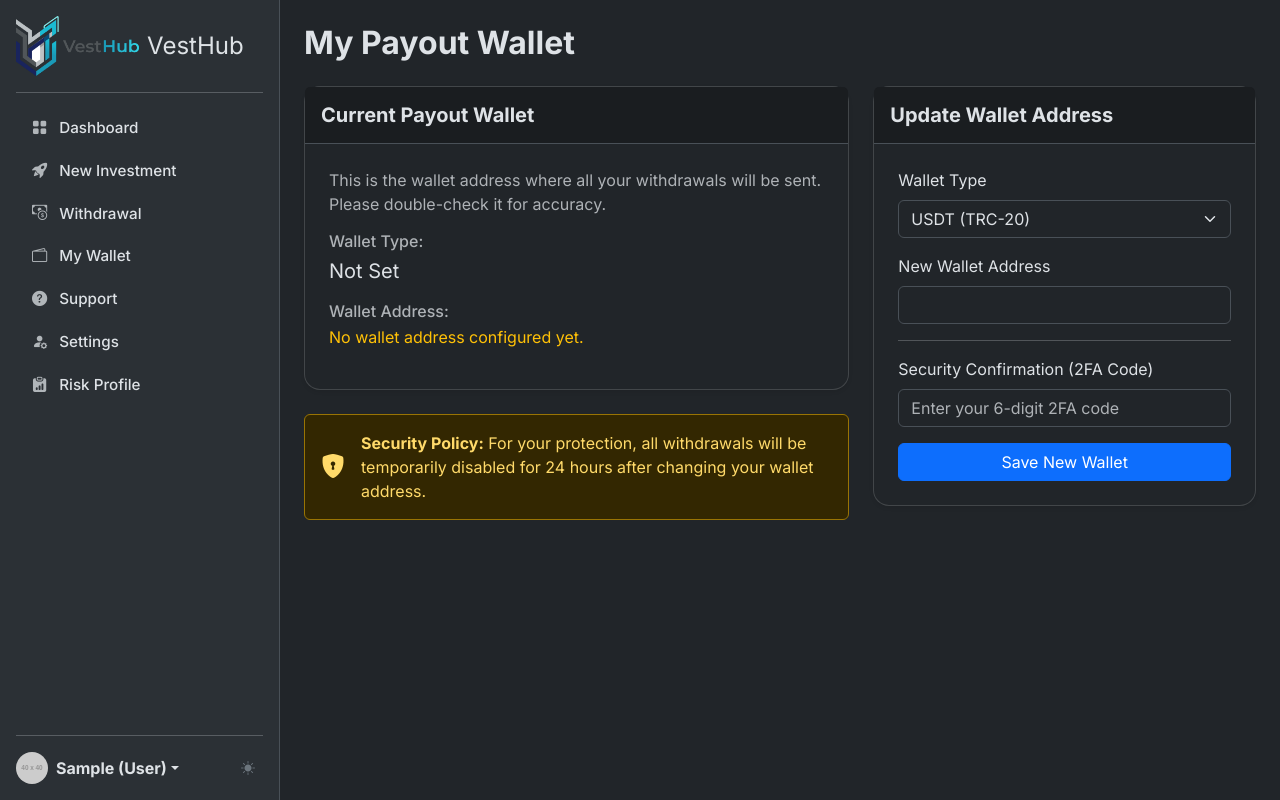
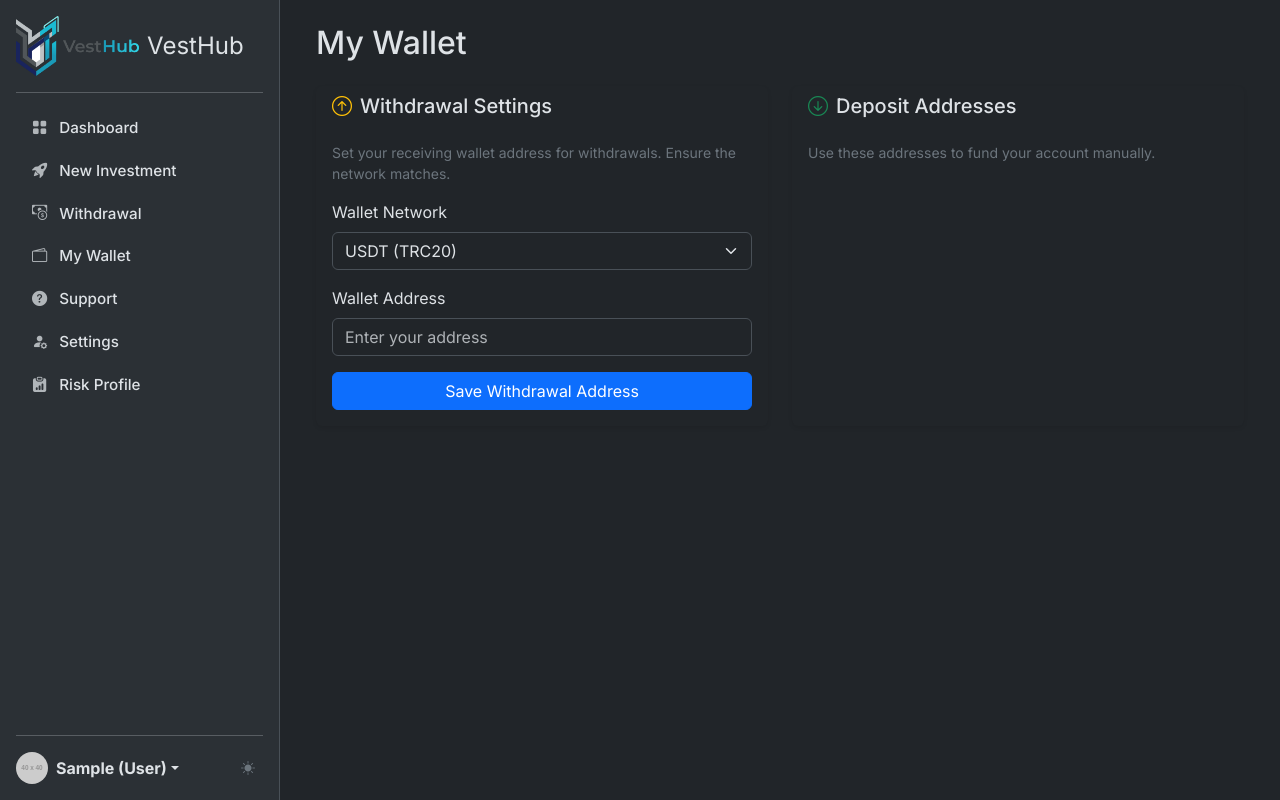
Before and after one commit to pdrm55/vesthub, a Flask app: page /wallet in a window 1280 px wide. Run offline with Flask 3, Linux system fonts and the light colour scheme; the visitor is signed in with stand-in values (Sample User, id 1); grey boxes labelled with a size stand in for pictures from a placeholder-image service; data that the repository does not hold is empty; some libraries are stand-ins or nearby versions.

Commit message:
Wallet update

```diff
--- a/routes/user.py
+++ b/routes/user.py
@@ -13,7 +13,6 @@ user_bp = Blueprint('user', __name__)
 @user_bp.route('/dashboard')
 @login_required
 def dashboard():
-    # Sum using Python sum() on Decimals works correctly
     total_invested = sum(inv.amount for inv in current_user.investments if inv.status in ['active', 'pending_payment'])
     total_profit = get_withdrawable_balance(current_user.id)
     referral_count = len(current_user.referrals)
@@ -51,13 +50,8 @@ def invest_plans():
 @user_bp.route('/create-investment', methods=['POST'])
 @login_required
 def create_investment():
-    """
-    Creates a new investment record from a selected plan and amount.
-    - Sets the initial status to 'pending_payment'.
-    """
     plan_id = request.form.get('plan_id')
     amount_str = request.form.get('amount')
-
     try:
         amount = Decimal(amount_str)
         if amount <= 0: raise ValueError
@@ -65,7 +59,6 @@ def create_investment():
         flash('Invalid amount.', 'danger')
         return redirect(url_for('user.invest_plans'))
 
-    # Create the new investment object.
     new_inv = Investment(
         user_id=current_user.id,
         plan_id=plan_id,
@@ -80,16 +73,12 @@ def create_investment():
 @user_bp.route('/invest/pending/<int:investment_id>')
 @login_required
 def investment_pending(investment_id):
-    """
-    Displays the payment page for a pending investment.
-    - Shows company wallet addresses for manual payment.
-    """
     inv = Investment.query.get_or_404(investment_id)
     if inv.user_id != current_user.id:
         flash('Unauthorized access.', 'danger')
         return redirect(url_for('user.dashboard'))
 
-    # Fetch wallet details from system settings.
+    # دریافت ولت‌های شرکت برای نمایش به کاربر جهت واریز
     wallets = {
         'trc20': get_setting('wallet_trc20'),
         'erc20': get_setting('wallet_erc20'),
@@ -102,18 +91,12 @@ def investment_pending(investment_id):
 @user_bp.route('/invest/submit-proof/<int:investment_id>', methods=['POST'])
 @login_required
 def submit_proof(investment_id):
-    """
-    Submits the transaction hash/ID as proof of payment for a manual deposit.
-    - Creates a 'deposit' transaction with 'pending' status for admin approval.
-    """
     inv = Investment.query.get_or_404(investment_id)
-    if inv.user_id != current_user.id:
-        return redirect(url_for('user.dashboard'))
+    if inv.user_id != current_user.id: return redirect(url_for('user.dashboard'))
 
     tx_hash = request.form.get('txnHash')
     inv.payment_tx_id = tx_hash
 
-    # Create a corresponding transaction record.
     db.session.add(Transaction(
         user_id=current_user.id,
         type='deposit',
@@ -129,10 +112,6 @@ def submit_proof(investment_id):
 @user_bp.route('/payment/process/<int:investment_id>', methods=['POST'])
 @login_required
 def process_online_payment(investment_id):
-    """
-    (Placeholder) Simulates processing an online payment.
-    - Activates the investment and creates a 'completed' deposit transaction.
-    """
     inv = Investment.query.get_or_404(investment_id)
     if inv.user_id != current_user.id: return redirect(url_for('user.dashboard'))
 
@@ -140,7 +119,6 @@ def process_online_payment(investment_id):
     inv.start_date = datetime.utcnow()
     inv.payment_tx_id = f"ONLINE-{random.randint(1000,9999)}"
 
-    # Create a completed transaction record for the online payment.
     db.session.add(Transaction(
         user_id=current_user.id,
         type='deposit',
@@ -156,11 +134,6 @@ def process_online_payment(investment_id):
 @user_bp.route('/withdrawal', methods=['GET', 'POST'])
 @login_required
 def withdrawal():
-    """
-    Handles withdrawal requests.
-    - Requires KYC verification.
-    - On POST, creates a 'withdrawal' transaction with 'pending' status.
-    """
     if current_user.kyc_status != 'verified':
         flash('You must complete KYC verification before withdrawing funds.', 'warning')
         return redirect(url_for('user.settings'))
@@ -175,35 +148,19 @@ def withdrawal():
             flash('Invalid amount entered.', 'danger')
             return redirect(url_for('user.withdrawal'))
 
-        # --- RACE CONDITION PREVENTION ---
-        # Lock the user's row during the transaction to prevent double-spending.
         try:
-            # Note: with_for_update() works on Postgres/MySQL.
-            # On SQLite, it might be ignored, but using a single session transaction helps.
             user = db.session.query(User).filter(User.id == current_user.id).with_for_update().one()
-
-            # Re-calculate the available balance inside the locked transaction to get the most current value.
             current_available = get_withdrawable_balance(user.id)
-
             if amt <= current_available:
-                db.session.add(Transaction(
-                    user_id=user.id,
-                    type='withdrawal',
-                    amount=amt,
-                    status='pending',
-                    description='User withdrawal request'
-                ))
+                db.session.add(Transaction(user_id=user.id, type='withdrawal', amount=amt, status='pending', description='User withdrawal request'))
                 db.session.commit()
                 flash('Withdrawal request submitted.', 'success')
             else:
                 db.session.rollback()
                 flash('Insufficient balance.', 'danger')
-
         except Exception as e:
             db.session.rollback()
-            print(f"Error in withdrawal: {e}")
             flash('An error occurred. Please try again.', 'danger')
-
         return redirect(url_for('user.withdrawal'))
 
     history = Transaction.query.filter_by(user_id=current_user.id, type='withdrawal').order_by(Transaction.timestamp.desc()).all()
@@ -212,25 +169,31 @@ def withdrawal():
 @user_bp.route('/wallet', methods=['GET', 'POST'])
 @login_required
 def wallet():
-    """Allows the user to set their withdrawal wallet address and network."""
     if request.method == 'POST':
         current_user.wallet_network = request.form.get('wallet_type')
         current_user.wallet_address = request.form.get('wallet_address')
         db.session.commit()
         flash('Wallet information saved.', 'success')
-    return render_template('wallet.html', user=current_user)
+
+    # دریافت ولت‌های شرکت برای نمایش در صفحه My Wallet (مثلاً برای واریز سریع)
+    company_wallets = {
+        'trc20': get_setting('wallet_trc20'),
+        'erc20': get_setting('wallet_erc20'),
+        'bep20': get_setting('wallet_bep20'),
+        'polygon': get_setting('wallet_polygon')
+    }
+
+    return render_template('wallet.html', user=current_user, company_wallets=company_wallets)
 
 @user_bp.route('/settings', methods=['GET'])
 @login_required
 def settings():
-    """Displays the user settings page, including KYC status and 2FA options."""
     kyc_req = KYCRequest.query.filter_by(user_id=current_user.id).first()
     return render_template('settings.html', user=current_user, kyc_request=kyc_req)
 
 @user_bp.route('/settings/enable-2fa', methods=['POST'])
 @login_required
 def enable_2fa():
-    """Generates a new 2FA secret and provisioning URI for the user to scan."""
     secret = pyotp.random_base32()
     current_user.two_factor_secret = secret
     db.session.commit()
@@ -240,7 +203,6 @@ def enable_2fa():
 @user_bp.route('/settings/confirm-2fa', methods=['POST'])
 @login_required
 def confirm_2fa():
-    """Confirms and enables 2FA for the user after they enter a valid TOTP code."""
     code = request.form.get('code')
     if current_user.two_factor_secret and pyotp.TOTP(current_user.two_factor_secret).verify(code):
         current_user.is_2fa_enabled = True
@@ -253,43 +215,25 @@ def confirm_2fa():
 @user_bp.route('/settings/submit-kyc', methods=['POST'])
 @login_required
 def submit_kyc():
-    """
-    Handles the submission of KYC documents.
-    - Saves uploaded files and creates a KYCRequest record with 'pending' status.
-    """
     id_f = request.files.get('idDoc')
     ad_f = request.files.get('addressDoc')
-
     if id_f and ad_f:
         id_path = save_uploaded_file(id_f)
         ad_path = save_uploaded_file(ad_f)
-
         if id_path and ad_path:
             current_user.kyc_status = 'pending'
-            # Delete any previous, old request to replace it with the new one.
             old_req = KYCRequest.query.filter_by(user_id=current_user.id).first()
             if old_req: db.session.delete(old_req)
-
-            db.session.add(KYCRequest(
-                user_id=current_user.id,
-                id_document_url=id_path,
-                address_document_url=ad_path,
-                status='pending'
-            ))
+            db.session.add(KYCRequest(user_id=current_user.id, id_document_url=id_path, address_document_url=ad_path, status='pending'))
             db.session.commit()
             flash('Documents submitted and are pending review.', 'success')
         else:
             flash('Invalid file or format detected.', 'danger')
-
     return redirect(url_for('user.settings'))
 
 @user_bp.route('/risk-assessment', methods=['GET', 'POST'])
 @login_required
 def risk_assessment():
-    """
-    (Placeholder) A simple risk assessment form.
-    - On submission, sets a default risk profile for the user.
-    """
     if request.method == 'POST':
         current_user.risk_profile = 'balanced'
         current_user.risk_score = 50
@@ -301,59 +245,31 @@ def risk_assessment():
 @user_bp.route('/support', methods=['GET', 'POST'])
 @login_required
 def support():
-    """
-    Displays the support center and handles new ticket submissions.
-    - On POST, creates a new Ticket and its initial TicketMessage.
-    """
     if request.method == 'POST':
-        tk = Ticket(
-            user_id=current_user.id,
-            subject=request.form.get('subject'),
-            category=request.form.get('category'),
-            status='open'
-        )
+        tk = Ticket(user_id=current_user.id, subject=request.form.get('subject'), category=request.form.get('category'), status='open')
         db.session.add(tk)
         db.session.commit()
-
-        msg = TicketMessage(
-            ticket_id=tk.id,
-            sender_type='user',
-            message=request.form.get('message')
-        )
+        msg = TicketMessage(ticket_id=tk.id, sender_type='user', message=request.form.get('message'))
         db.session.add(msg)
         db.session.commit()
         flash('New ticket created.', 'success')
         return redirect(url_for('user.support'))
-
     tickets = Ticket.query.filter_by(user_id=current_user.id).order_by(Ticket.updated_at.desc()).all()
     return render_template('support.html', tickets=tickets)
 
 @user_bp.route('/support/<int:ticket_id>', methods=['GET', 'POST'])
 @login_required
 def ticket_view(ticket_id):
-    """
-    Displays a single support ticket and its conversation.
-    - On POST, adds a new reply from the user to the ticket.
-    """
     ticket = Ticket.query.get_or_404(ticket_id)
-    if ticket.user_id != current_user.id:
-        return redirect(url_for('user.support'))
-
+    if ticket.user_id != current_user.id: return redirect(url_for('user.support'))
     if request.method == 'POST':
-        # Add the user's message to the ticket.
-        db.session.add(TicketMessage(
-            ticket_id=ticket.id,
-            sender_type='user',
-            message=request.form.get('message')
-        ))
+        db.session.add(TicketMessage(ticket_id=ticket.id, sender_type='user', message=request.form.get('message')))
         ticket.status = 'open'
         ticket.updated_at = datetime.utcnow()
         db.session.commit()
-
     return render_template('support_view.html', ticket=ticket)
 
 @user_bp.route('/api/chart/user-data')
 @login_required
 def api_user_data():
-    """(Placeholder) API endpoint to provide data for dashboard charts."""
     return jsonify({'assets': {'invested':0, 'profit':0, 'referral':0}})
--- a/templates/wallet.html
+++ b/templates/wallet.html
@@ -1,89 +1,89 @@
 {% extends 'dashboard_layout.html' %}
 
-{% block title %}My Payout Wallet{% endblock %}
-
 {% block content %}
-<h1 class="h2 fw-bold mb-4">My Payout Wallet</h1>
-
-{% with messages = get_flashed_messages(with_categories=true) %}
-  {% if messages %}
-    {% for category, message in messages %}
-      <div class="alert alert-{{ category }} alert-dismissible fade show" role="alert">
-        {{ message }}
-        <button type="button" class="btn-close" data-bs-dismiss="alert" aria-label="Close"></button>
-      </div>
-    {% endfor %}
-  {% endif %}
-{% endwith %}
+<div class="container-fluid">
+    <h2 class="mb-4">My Wallet</h2>
 
     <div class="row g-4">
-    <!-- Left Column: Current Wallet & Security Note -->
-    <div class="col-lg-7">
-        <!-- Current Wallet Card -->
-        <div class="card shadow-sm rounded-4 mb-4">
-            <div class="card-header bg-dark-subtle p-3">
-                <h5 class="fw-bold mb-0">Current Payout Wallet</h5>
+        <!-- Withdrawal Wallet Settings -->
+        <div class="col-md-6">
+            <div class="card h-100 shadow-sm border-0">
+                <div class="card-header bg-transparent border-bottom-0">
+                    <h5 class="mb-0"><i class="bi bi-arrow-up-circle me-2 text-warning"></i>Withdrawal Settings</h5>
                 </div>
-            <div class="card-body p-4">
-                <p class="text-body-secondary">This is the wallet address where all your withdrawals will be sent. Please double-check it for accuracy.</p>
+                <div class="card-body">
+                    <p class="text-secondary small">Set your receiving wallet address for withdrawals. Ensure the network matches.</p>
 
-                <h6 class="text-body-secondary mb-1">Wallet Type:</h6>
-                <!-- UPDATED: Show database value or default message -->
-                <p class="fs-5">{{ current_user.wallet_network if current_user.wallet_network else 'Not Set' }}</p>
+                    <form method="POST" action="{{ url_for('user.wallet') }}">
+                        <input type="hidden" name="csrf_token" value="{{ csrf_token() }}">
 
-                <h6 class="text-body-secondary mb-1">Wallet Address:</h6>
-                <!-- UPDATED: Show database value or default message -->
-                {% if current_user.wallet_address %}
-                    <code class="d-block text-break mb-3 fs-5">{{ current_user.wallet_address }}</code>
-                {% else %}
-                    <p class="text-warning mb-3">No wallet address configured yet.</p>
-                {% endif %}
-            </div>
+                        <div class="mb-3">
+                            <label class="form-label">Wallet Network</label>
+                            <select class="form-select" name="wallet_type">
+                                <option value="trc20" {% if user.wallet_network == 'trc20' %}selected{% endif %}>USDT (TRC20)</option>
+                                <option value="erc20" {% if user.wallet_network == 'erc20' %}selected{% endif %}>USDT (ERC20)</option>
+                                <option value="bep20" {% if user.wallet_network == 'bep20' %}selected{% endif %}>USDT (BEP20)</option>
+                            </select>
                         </div>
 
-        <!-- Security Note -->
-        <div class="alert alert-warning d-flex align-items-center" role="alert">
-            <i class="bi bi-shield-lock-fill fs-4 me-3"></i>
-            <div>
-                <strong>Security Policy:</strong> For your protection, all withdrawals will be temporarily disabled for 24 hours after changing your wallet address.
+                        <div class="mb-3">
+                            <label class="form-label">Wallet Address</label>
+                            <input type="text" class="form-control" name="wallet_address" value="{{ user.wallet_address or '' }}" placeholder="Enter your address">
+                        </div>
+
+                        <button type="submit" class="btn btn-primary w-100">Save Withdrawal Address</button>
+                    </form>
                 </div>
             </div>
         </div>
 
-    <!-- Right Column: Update Wallet Form -->
-    <div class="col-lg-5">
-        <div class="card shadow-sm rounded-4">
-            <div class="card-header bg-dark-subtle p-3">
-                <h5 class="fw-bold mb-0">Update Wallet Address</h5>
+        <!-- Deposit Addresses (Company Wallets) -->
+        <div class="col-md-6">
+            <div class="card h-100 shadow-sm border-0">
+                <div class="card-header bg-transparent border-bottom-0">
+                    <h5 class="mb-0"><i class="bi bi-arrow-down-circle me-2 text-success"></i>Deposit Addresses</h5>
                 </div>
-            <div class="card-body p-4">
-                <!-- UPDATED: Form Action and Method -->
-                <form method="POST" action="{{ url_for('user.wallet') }}">
-    <input type="hidden" name="csrf_token" value="{{ csrf_token() }}">
-                    <div class="mb-3">
-                        <label for="walletType" class="form-label">Wallet Type</label>
-                        <!-- UPDATED: Added name attribute & Changed Options -->
-                        <select class="form-select" id="walletType" name="wallet_type">
-                            <option value="TRC-20 (USDT)" selected>USDT (TRC-20)</option>
-                            <option value="ERC-20 (USDT)">USDT (ERC-20)</option>
-                            <!-- Changed Bitcoin to BEP-20 -->
-                            <option value="BEP-20 (USDT)">USDT (BEP-20)</option>
-                        </select>
+                <div class="card-body">
+                    <p class="text-secondary small">Use these addresses to fund your account manually.</p>
+
+                    <ul class="list-group list-group-flush">
+                        {% if company_wallets.trc20 %}
+                        <li class="list-group-item bg-transparent px-0">
+                            <span class="badge bg-success-subtle text-success-emphasis mb-1">USDT (TRC20)</span>
+                            <div class="input-group input-group-sm">
+                                <input type="text" class="form-control" value="{{ company_wallets.trc20 }}" readonly>
+                                <button class="btn btn-outline-secondary" onclick="navigator.clipboard.writeText('{{ company_wallets.trc20 }}')">
+                                    <i class="bi bi-clipboard"></i>
+                                </button>
                             </div>
-                    <div class="mb-3">
-                        <label for="walletAddress" class="form-label">New Wallet Address</label>
-                        <!-- UPDATED: Added name attribute -->
-                        <input type="text" class="form-control" id="walletAddress" name="wallet_address" required>
+                        </li>
+                        {% endif %}
+
+                        {% if company_wallets.erc20 %}
+                        <li class="list-group-item bg-transparent px-0">
+                            <span class="badge bg-info-subtle text-info-emphasis mb-1">USDT (ERC20)</span>
+                            <div class="input-group input-group-sm">
+                                <input type="text" class="form-control" value="{{ company_wallets.erc20 }}" readonly>
+                                <button class="btn btn-outline-secondary" onclick="navigator.clipboard.writeText('{{ company_wallets.erc20 }}')">
+                                    <i class="bi bi-clipboard"></i>
+                                </button>
                             </div>
-                    <hr>
-                    <div class="mb-3">
-                        <label for="2fa_code" class="form-label">Security Confirmation (2FA Code)</label>
-                        <input type="text" class="form-control" id="2fa_code" name="2fa_code" placeholder="Enter your 6-digit 2FA code" required>
+                        </li>
+                        {% endif %}
+
+                        {% if company_wallets.bep20 %}
+                        <li class="list-group-item bg-transparent px-0">
+                            <span class="badge bg-warning-subtle text-warning-emphasis mb-1">USDT (BEP20)</span>
+                            <div class="input-group input-group-sm">
+                                <input type="text" class="form-control" value="{{ company_wallets.bep20 }}" readonly>
+                                <button class="btn btn-outline-secondary" onclick="navigator.clipboard.writeText('{{ company_wallets.bep20 }}')">
+                                    <i class="bi bi-clipboard"></i>
+                                </button>
                             </div>
-                    <div class="d-grid">
-                        <button type="submit" class="btn btn-primary">Save New Wallet</button>
+                        </li>
+                        {% endif %}
+                    </ul>
                 </div>
-                </form>
             </div>
         </div>
     </div>
```
Also changed, not shown: routes/admin.py (+36 -93 lines), templates/admin_settings.html (+44 -80 lines). Lines whose indentation alone changed are shown as unchanged.
